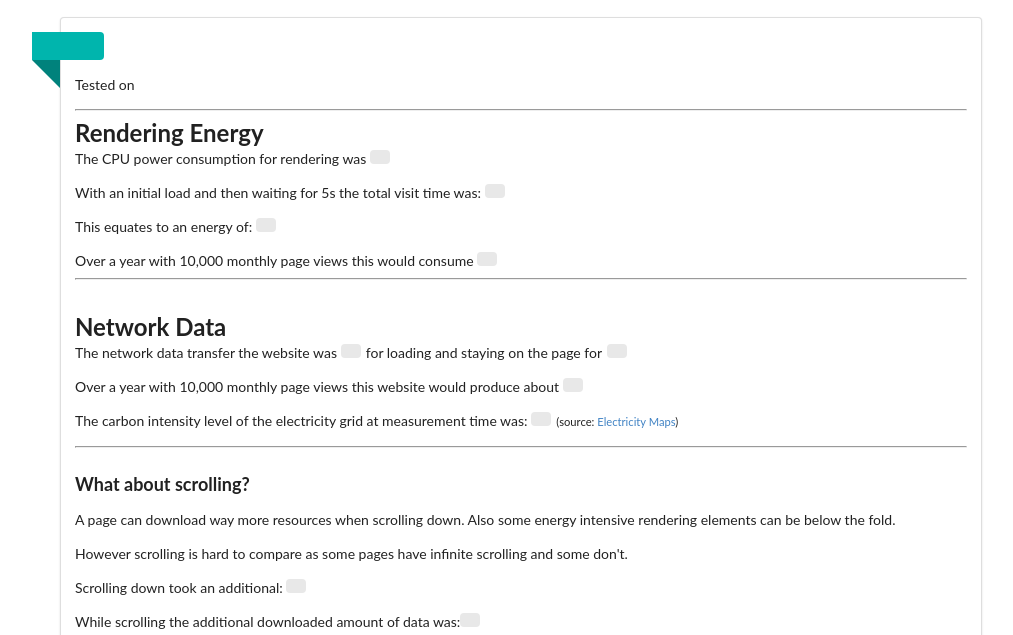
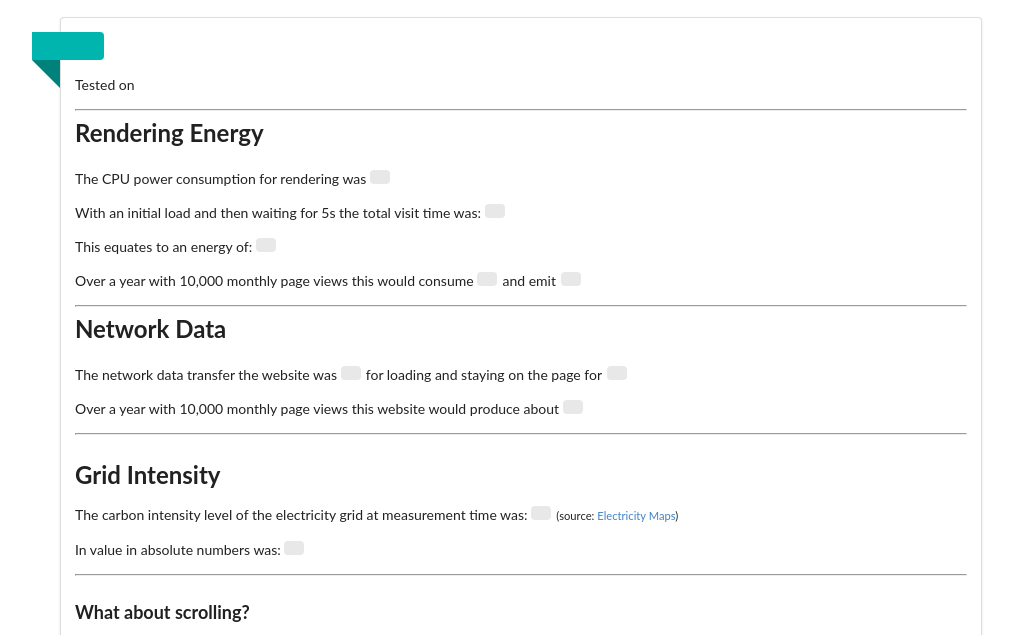
Before and after one commit to green-coding-solutions/webNRG, a website: page details.html in a window 1280 px wide. Shown: the part 140-775 px from the top of the page, without its empty margins (119-1132 px from the left). Drawn offline with Linux system fonts and the light colour scheme.

Commit message:
Added Grid Intensity absolute numbers and moved Grid Intensity to own level; Displaying carbon emissions for rendering

```diff
--- a/details.html
+++ b/details.html
@@ -33,20 +33,27 @@
                 <h1 id="website-name" class="ui massive teal ribbon label"></h1>
                 <p style="margin-left: 0; margin-top: 10px; text-align: left;">Tested on <span id="last-run-date"></span></p>
                 <hr>
-                <div id="rendering-energy-label" style="white-space: nowrap;"></div>
-                <div>
+                <div style="display: flex; align-items: center; gap: 10px;">
                     <h2 style="display: inline-block; margin-bottom: 0px;">Rendering Energy</h2>
-                    <p>The CPU power consumption for rendering was <span id="rendering-power" class="ui label"></span></p>
-                    <p>With an initial load and then waiting for 5s the total visit time was: <span class="ui label measurement-duration"></span></p>
-                    <p>This equates to an energy of: <span id="rendering-energy" class="ui label"></span></p>
-                    <p>Over a year with 10,000 monthly page views this would consume <span id="rendering-energy-10k" class="ui label"></span></p>
+                    <div id="rendering-energy-label" style="white-space: nowrap;"></div>
                 </div>
+                <br>
+                <p>The CPU power consumption for rendering was <span id="rendering-power" class="ui label"></span></p>
+                <p>With an initial load and then waiting for 5s the total visit time was: <span class="ui label measurement-duration"></span></p>
+                <p>This equates to an energy of: <span id="rendering-energy" class="ui label"></span></p>
+                <p>Over a year with 10,000 monthly page views this would consume <span id="rendering-energy-10k" class="ui label"></span> and emit <span id="cpu-carbon-10k" class="ui label"></span></p>
                 <hr>
-                <div id="network-transfer-label" style="white-space: nowrap;"></div>
-                <h2 style="display: inline-block; margin-bottom: 0px;">Network Data</h2>
+                <div style="display: flex; align-items: center; gap: 10px;">
+                    <h2 style="display: inline-block; margin-bottom: 0px;">Network Data</h2>
+                    <div id="network-transfer-label" style="white-space: nowrap;"></div>
+                </div>
+                <br>
                 <p>The network data transfer the website was <span id="network-transfer" class="ui label"></span> for loading and staying on the page for <span class="ui label measurement-duration"></span></p>
                 <p>Over a year with 10,000 monthly page views this website would produce about <span id="network-carbon-10k-year" class="ui label"></p>
+                <hr>
+                <h2>Grid Intensity</h2>
                 <p>The carbon intensity level of the electricity grid at measurement time was: <span id="carbon-intensity-level" class="ui label"></span> <small>(source: <a href="https://www.electricitymaps.com" target="_blank" rel="noopener">Electricity Maps</a>)</small></p>
+                <p>In value in absolute numbers was: <span id="carbon-intensity-value" class="ui label"></span></p>
                 <hr>
                 <h3>What about scrolling?</h3>
                 <p>A page can download way more resources when scrolling down. Also some energy intensive rendering elements can be below the fold.</p>
--- a/js/details.js
+++ b/js/details.js
@@ -85,6 +85,22 @@
     document.querySelector('#network-transfer-scrolling').textContent = `${network_transfer_scrolling_kb.toFixed(2)} kB`;
     document.querySelector('#network-carbon-10k-year').textContent = `${(network_carbon_10k_kg).toFixed(2)} kg`;
 
+    const carbon_intensity_data = data?.['data']?.['Visit page and idle for 5 s']
+        ?.['data']?.['carbon_intensity_elephant_machine']?.['data'];
+    const carbon_intensity_detail = carbon_intensity_data ? Object.keys(carbon_intensity_data)[0] : null;
+    const carbon_intensity_gco2_kwh = carbon_intensity_detail
+        ? carbon_intensity_data?.[carbon_intensity_detail]?.['data']?.[uuid]?.['mean']
+        : null;
+    if (carbon_intensity_gco2_kwh != null) {
+        document.querySelector('#carbon-intensity-value').textContent = `${Math.round(carbon_intensity_gco2_kwh)} gCO₂e/kWh`;
+    }
+
+    const cpu_carbon_10k_g = carbon_intensity_gco2_kwh != null ? (cpu_energy_10k_kWh) * carbon_intensity_gco2_kwh : null;
+
+    if (cpu_carbon_10k_g != null) {
+        document.querySelector('#cpu-carbon-10k').textContent = `${cpu_carbon_10k_g.toFixed(2)} gCO₂e`;
+    }
+
     const intensity_el = document.querySelector('#carbon-intensity-level');
     if (carbon_intensity_level != null && intensity_el) {
         const level = INTENSITY_LEVEL_MAP[Math.round(carbon_intensity_level)];
```
